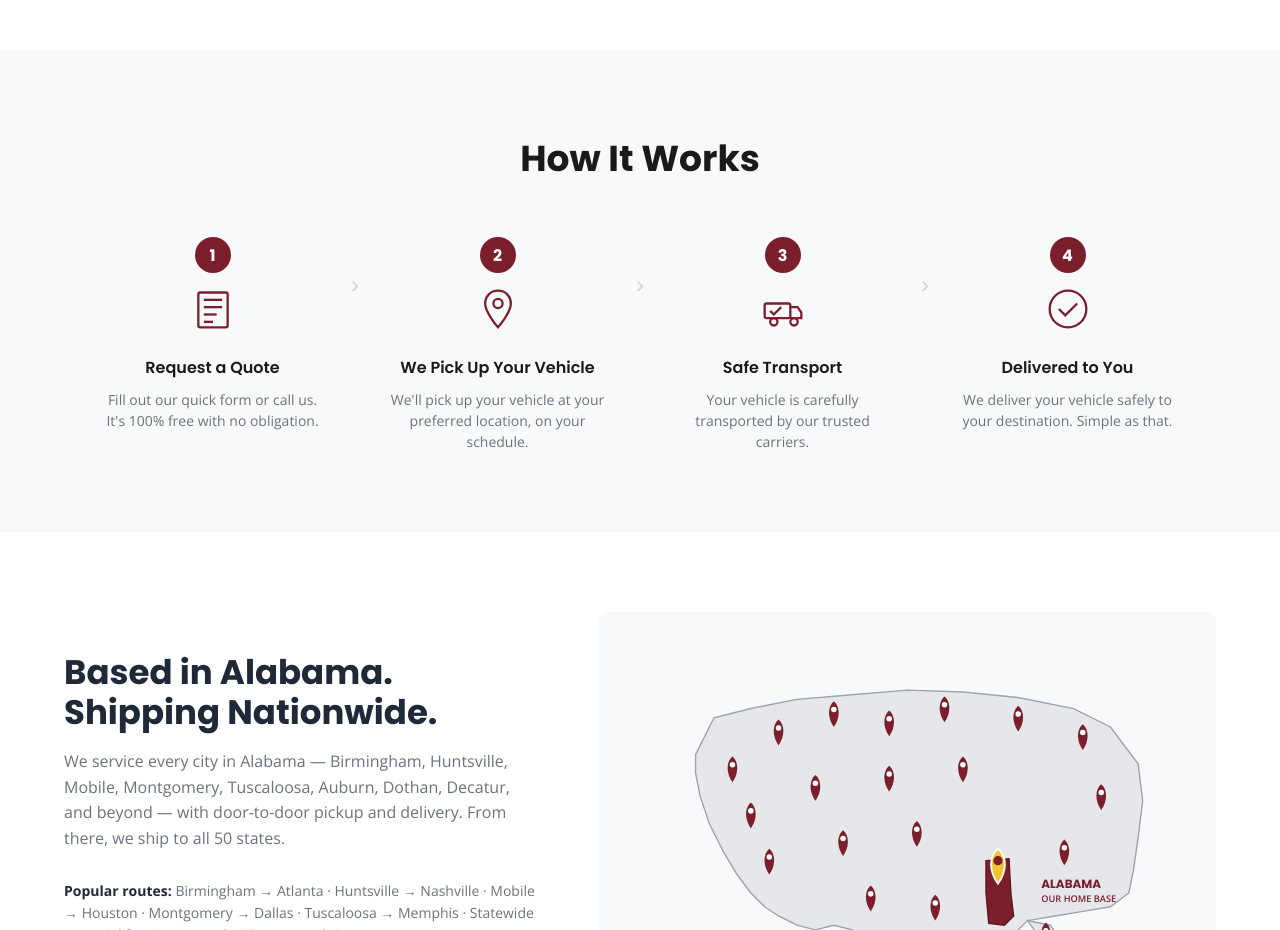
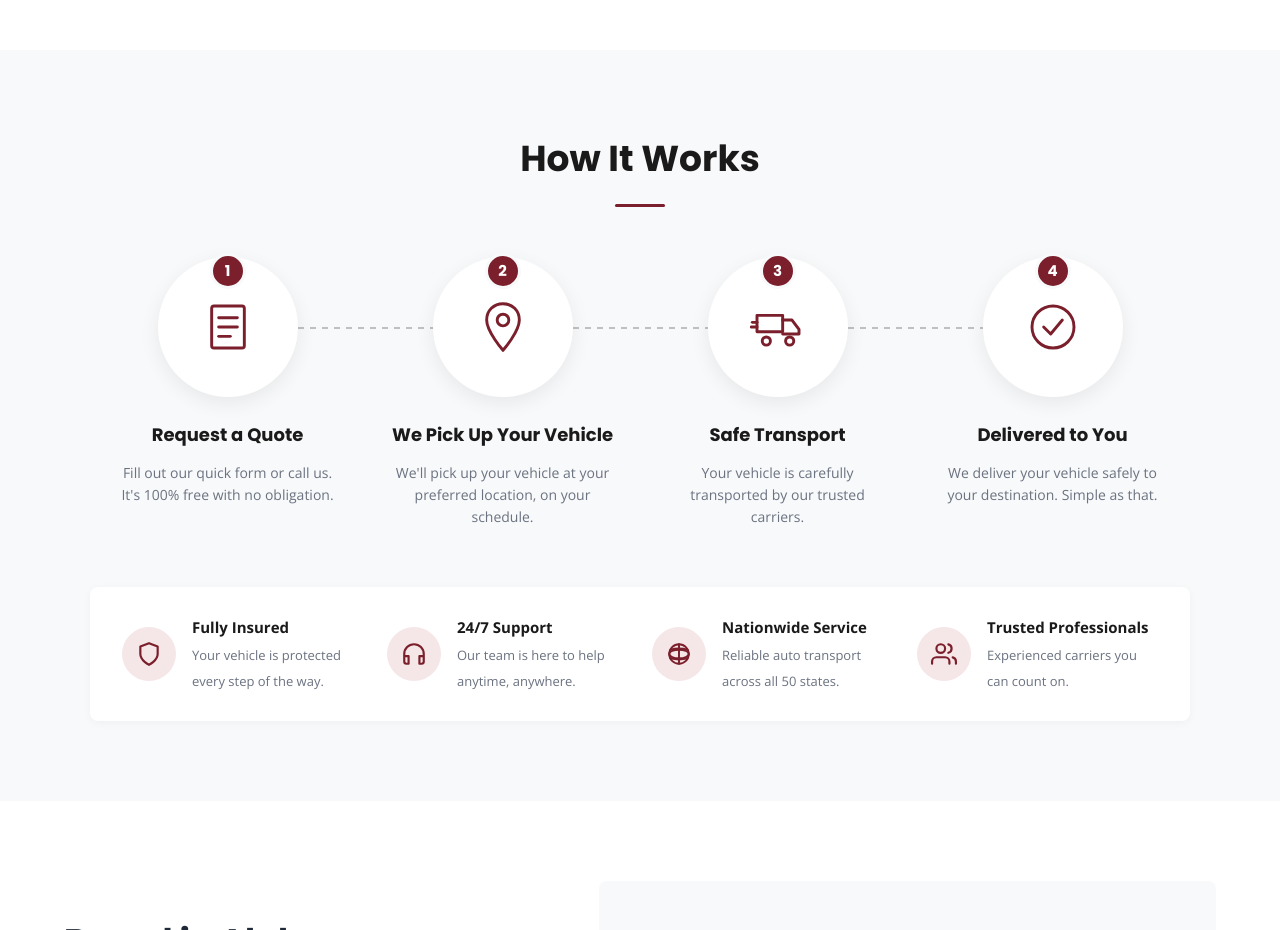
Before and after one commit to samson-ops/heartland-auto-transport, a plain HTML site: page index.html in a window 1280 px wide. Shown: the part 2000-2930 px from the top of the page. Drawn offline with nearby package versions, Linux system fonts and the light colour scheme.

Commit message:
Add files via upload

```diff
--- a/index.html
+++ b/index.html
@@ -486,19 +486,75 @@ section { padding: 80px 0; }
 .how {
   background: var(--bg-soft);
 }
+.how .section-head h2 {
+  position: relative;
+  padding-bottom: 20px;
+}
+.how .section-head h2::after {
+  content: '';
+  position: absolute;
+  bottom: 0;
+  left: 50%;
+  transform: translateX(-50%);
+  width: 50px;
+  height: 3px;
+  background: var(--maroon);
+  border-radius: 2px;
+}
 .steps-row {
   display: grid;
-  grid-template-columns: 1fr auto 1fr auto 1fr auto 1fr;
-  gap: 16px;
-  align-items: start;
+  grid-template-columns: repeat(4, 1fr);
+  gap: 0;
   max-width: 1100px;
-  margin: 0 auto;
+  margin: 0 auto 60px;
+  position: relative;
 }
 .step {
   text-align: center;
-  padding: 0 12px;
-}
-.step-num-circle {
+  padding: 0 20px;
+  position: relative;
+}
+/* Dotted connector lines between steps */
+.step:not(:last-child)::after {
+  content: '';
+  position: absolute;
+  top: 70px;
+  left: calc(50% + 70px);
+  right: calc(-50% + 70px);
+  height: 2px;
+  background-image: linear-gradient(to right, #c0c0c0 50%, transparent 50%);
+  background-size: 12px 2px;
+  background-repeat: repeat-x;
+  z-index: 1;
+}
+.step-circle {
+  position: relative;
+  width: 140px;
+  height: 140px;
+  margin: 0 auto 24px;
+  z-index: 2;
+}
+.step-circle-bg {
+  width: 140px;
+  height: 140px;
+  background: #fff;
+  border-radius: 50%;
+  display: flex;
+  align-items: center;
+  justify-content: center;
+  box-shadow: 0 6px 20px rgba(0,0,0,0.07);
+}
+.step-circle .step-icon {
+  width: 56px;
+  height: 56px;
+  color: var(--maroon);
+  margin: 0;
+}
+.step-num-badge {
+  position: absolute;
+  top: -4px;
+  left: 50%;
+  transform: translateX(-50%);
   width: 36px;
   height: 36px;
   background: var(--maroon);
@@ -509,29 +565,64 @@ section { padding: 80px 0; }
   justify-content: center;
   font-weight: 700;
   font-family: 'Poppins', sans-serif;
-  font-size: 16px;
-  margin: 0 auto 14px;
-}
-.step-icon {
-  width: 44px; height: 44px;
-  color: var(--maroon);
-  margin: 0 auto 16px;
+  font-size: 15px;
+  z-index: 3;
+  border: 3px solid var(--bg-soft);
 }
 .step h4 {
-  font-size: 16px;
-  font-weight: 600;
-  margin-bottom: 8px;
+  font-size: 18px;
+  font-weight: 700;
+  margin-bottom: 12px;
   color: #1a1a1a;
 }
 .step p {
   font-size: 14px;
   color: var(--text-muted);
-  line-height: 1.5;
-}
-.step-arrow {
-  color: #d1d5db;
-  margin-top: 28px;
-  font-size: 24px;
+  line-height: 1.55;
+  max-width: 220px;
+  margin: 0 auto;
+}
+
+/* Trust strip at bottom of How It Works */
+.how-trust-strip {
+  background: #fff;
+  border-radius: 8px;
+  padding: 28px 32px;
+  display: grid;
+  grid-template-columns: repeat(4, 1fr);
+  gap: 24px;
+  max-width: 1100px;
+  margin: 0 auto;
+  box-shadow: 0 2px 8px rgba(0,0,0,0.04);
+}
+.how-trust-item {
+  display: flex;
+  align-items: center;
+  gap: 16px;
+}
+.how-trust-icon {
+  width: 54px;
+  height: 54px;
+  background: #f5e6e8;
+  border-radius: 50%;
+  display: flex;
+  align-items: center;
+  justify-content: center;
+  color: var(--maroon);
+  flex-shrink: 0;
+}
+.how-trust-icon svg { width: 26px; height: 26px; }
+.how-trust-item strong {
+  display: block;
+  font-size: 15px;
+  font-weight: 700;
+  color: #1a1a1a;
+  margin-bottom: 3px;
+}
+.how-trust-item span {
+  font-size: 13px;
+  color: var(--text-muted);
+  line-height: 1.4;
 }
 
 /* ============ COVERAGE ============ */
@@ -849,13 +940,13 @@ footer {
 @media (max-width: 1024px) {
   .services-grid { grid-template-columns: repeat(2, 1fr); }
   .vehicles-row { grid-template-columns: repeat(4, 1fr); }
-  .steps-row { grid-template-columns: 1fr 1fr; gap: 32px; }
-  .step-arrow { display: none; }
+  .steps-row { grid-template-columns: 1fr 1fr; gap: 40px 16px; }
+  .step:not(:last-child)::after { display: none; }
+  .how-trust-strip { grid-template-columns: 1fr 1fr; }
   .coverage-grid, .why-grid, .test-grid { grid-template-columns: 1fr; gap: 40px; }
   .trust-bar { grid-template-columns: repeat(2, 1fr); }
   .trust-item + .trust-item { border-left: none; padding-left: 0; }
   .foot-grid { grid-template-columns: 1fr 1fr; gap: 32px; }
-  .hero::after { opacity: 0.3; }
 }
 @media (max-width: 720px) {
   nav.main ul, .phone-btn span.txt { display: none; }
@@ -866,6 +957,7 @@ footer {
   .services-grid, .test-grid { grid-template-columns: 1fr; }
   .vehicles-row { grid-template-columns: repeat(2, 1fr); }
   .steps-row { grid-template-columns: 1fr; }
+  .how-trust-strip { grid-template-columns: 1fr; }
   .trust-bar { grid-template-columns: 1fr; }
   .foot-grid { grid-template-columns: 1fr; }
   .foot-bottom { flex-direction: column; gap: 12px; }
@@ -1120,49 +1212,120 @@ footer {
     </div>
     <div class="steps-row">
       <div class="step">
-        <div class="step-num-circle">1</div>
-        <svg class="step-icon" viewBox="0 0 48 48" fill="none" stroke="currentColor" stroke-width="2.5">
-          <rect x="8" y="6" width="32" height="38" rx="2"/>
-          <line x1="14" y1="14" x2="34" y2="14"/>
-          <line x1="14" y1="22" x2="34" y2="22"/>
-          <line x1="14" y1="30" x2="28" y2="30"/>
-          <line x1="14" y1="38" x2="24" y2="38"/>
-        </svg>
+        <div class="step-circle">
+          <div class="step-circle-bg">
+            <svg class="step-icon" viewBox="0 0 48 48" fill="none" stroke="currentColor" stroke-width="2.5" stroke-linecap="round" stroke-linejoin="round">
+              <rect x="10" y="6" width="28" height="36" rx="2"/>
+              <line x1="16" y1="16" x2="32" y2="16"/>
+              <line x1="16" y1="24" x2="32" y2="24"/>
+              <line x1="16" y1="32" x2="26" y2="32"/>
+            </svg>
+          </div>
+          <div class="step-num-badge">1</div>
+        </div>
         <h4>Request a Quote</h4>
         <p>Fill out our quick form or call us. It's 100% free with no obligation.</p>
       </div>
-      <div class="step-arrow">›</div>
+
       <div class="step">
-        <div class="step-num-circle">2</div>
-        <svg class="step-icon" viewBox="0 0 48 48" fill="none" stroke="currentColor" stroke-width="2.5">
-          <path d="M24 4C16 4 10 10 10 18c0 10 14 26 14 26s14-16 14-26c0-8-6-14-14-14z"/>
-          <circle cx="24" cy="18" r="5"/>
-        </svg>
+        <div class="step-circle">
+          <div class="step-circle-bg">
+            <svg class="step-icon" viewBox="0 0 48 48" fill="none" stroke="currentColor" stroke-width="2.5" stroke-linecap="round" stroke-linejoin="round">
+              <path d="M24 4C16 4 10 10 10 18c0 10 14 26 14 26s14-16 14-26c0-8-6-14-14-14z"/>
+              <circle cx="24" cy="18" r="5"/>
+            </svg>
+          </div>
+          <div class="step-num-badge">2</div>
+        </div>
         <h4>We Pick Up Your Vehicle</h4>
         <p>We'll pick up your vehicle at your preferred location, on your schedule.</p>
       </div>
-      <div class="step-arrow">›</div>
+
       <div class="step">
-        <div class="step-num-circle">3</div>
-        <svg class="step-icon" viewBox="0 0 48 48" fill="none" stroke="currentColor" stroke-width="2.5">
-          <rect x="4" y="18" width="28" height="16" rx="2"/>
-          <path d="M32 22h8l4 6v6h-12"/>
-          <circle cx="14" cy="38" r="4"/>
-          <circle cx="36" cy="38" r="4"/>
-          <polyline points="10 26 14 30 22 22"/>
-        </svg>
+        <div class="step-circle">
+          <div class="step-circle-bg">
+            <svg class="step-icon" viewBox="0 0 48 48" fill="none" stroke="currentColor" stroke-width="2.5" stroke-linecap="round" stroke-linejoin="round">
+              <path d="M6 28h22V14H6z"/>
+              <path d="M28 18h8l6 8v4h-14"/>
+              <circle cx="14" cy="36" r="3.5"/>
+              <circle cx="34" cy="36" r="3.5"/>
+              <line x1="2" y1="20" x2="6" y2="20"/>
+              <line x1="1" y1="24" x2="6" y2="24"/>
+            </svg>
+          </div>
+          <div class="step-num-badge">3</div>
+        </div>
         <h4>Safe Transport</h4>
         <p>Your vehicle is carefully transported by our trusted carriers.</p>
       </div>
-      <div class="step-arrow">›</div>
+
       <div class="step">
-        <div class="step-num-circle">4</div>
-        <svg class="step-icon" viewBox="0 0 48 48" fill="none" stroke="currentColor" stroke-width="2.5">
-          <circle cx="24" cy="24" r="20"/>
-          <polyline points="14 24 21 31 34 18"/>
-        </svg>
+        <div class="step-circle">
+          <div class="step-circle-bg">
+            <svg class="step-icon" viewBox="0 0 48 48" fill="none" stroke="currentColor" stroke-width="2.5" stroke-linecap="round" stroke-linejoin="round">
+              <circle cx="24" cy="24" r="18"/>
+              <polyline points="16 24 22 30 32 18"/>
+            </svg>
+          </div>
+          <div class="step-num-badge">4</div>
+        </div>
         <h4>Delivered to You</h4>
         <p>We deliver your vehicle safely to your destination. Simple as that.</p>
+      </div>
+    </div>
+
+    <!-- Trust strip below steps -->
+    <div class="how-trust-strip">
+      <div class="how-trust-item">
+        <div class="how-trust-icon">
+          <svg viewBox="0 0 24 24" fill="none" stroke="currentColor" stroke-width="2" stroke-linecap="round" stroke-linejoin="round">
+            <path d="M12 22s8-4 8-10V5l-8-3-8 3v7c0 6 8 10 8 10z"/>
+          </svg>
+        </div>
+        <div>
+          <strong>Fully Insured</strong>
+          <span>Your vehicle is protected every step of the way.</span>
+        </div>
+      </div>
+      <div class="how-trust-item">
+        <div class="how-trust-icon">
+          <svg viewBox="0 0 24 24" fill="none" stroke="currentColor" stroke-width="2" stroke-linecap="round" stroke-linejoin="round">
+            <path d="M3 12a9 9 0 0 1 18 0v7a2 2 0 0 1-2 2h-2v-7h4M3 12v7a2 2 0 0 0 2 2h2v-7H3"/>
+          </svg>
+        </div>
+        <div>
+          <strong>24/7 Support</strong>
+          <span>Our team is here to help anytime, anywhere.</span>
+        </div>
+      </div>
+      <div class="how-trust-item">
+        <div class="how-trust-icon">
+          <svg viewBox="0 0 24 24" fill="none" stroke="currentColor" stroke-width="1.8" stroke-linecap="round" stroke-linejoin="round">
+            <circle cx="12" cy="12" r="9"/>
+            <ellipse cx="12" cy="12" rx="9" ry="4"/>
+            <line x1="12" y1="3" x2="12" y2="21"/>
+            <path d="M4 8 Q 12 6 20 8"/>
+            <path d="M4 16 Q 12 18 20 16"/>
+          </svg>
+        </div>
+        <div>
+          <strong>Nationwide Service</strong>
+          <span>Reliable auto transport across all 50 states.</span>
+        </div>
+      </div>
+      <div class="how-trust-item">
+        <div class="how-trust-icon">
+          <svg viewBox="0 0 24 24" fill="none" stroke="currentColor" stroke-width="2" stroke-linecap="round" stroke-linejoin="round">
+            <path d="M17 21v-2a4 4 0 0 0-4-4H5a4 4 0 0 0-4 4v2"/>
+            <circle cx="9" cy="7" r="4"/>
+            <path d="M23 21v-2a4 4 0 0 0-3-3.87"/>
+            <path d="M16 3.13a4 4 0 0 1 0 7.75"/>
+          </svg>
+        </div>
+        <div>
+          <strong>Trusted Professionals</strong>
+          <span>Experienced carriers you can count on.</span>
+        </div>
       </div>
     </div>
   </div>
```
